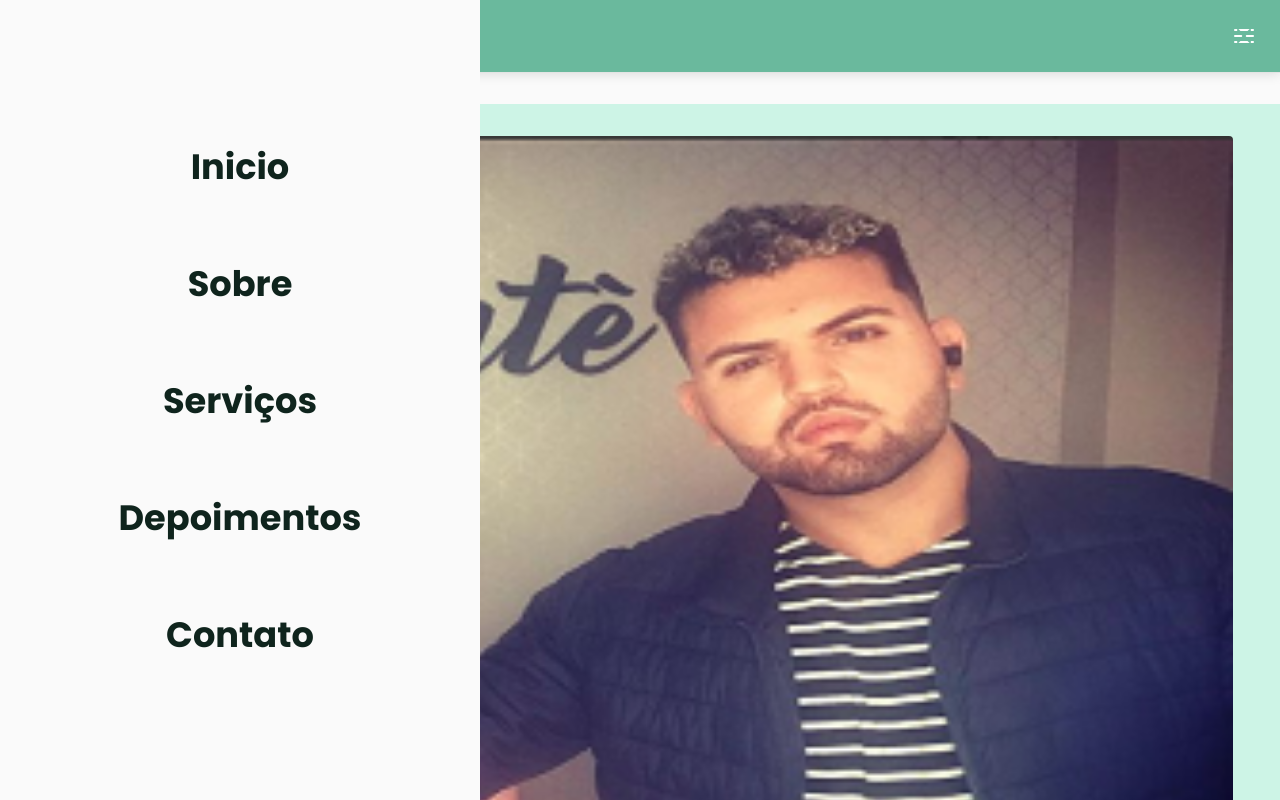
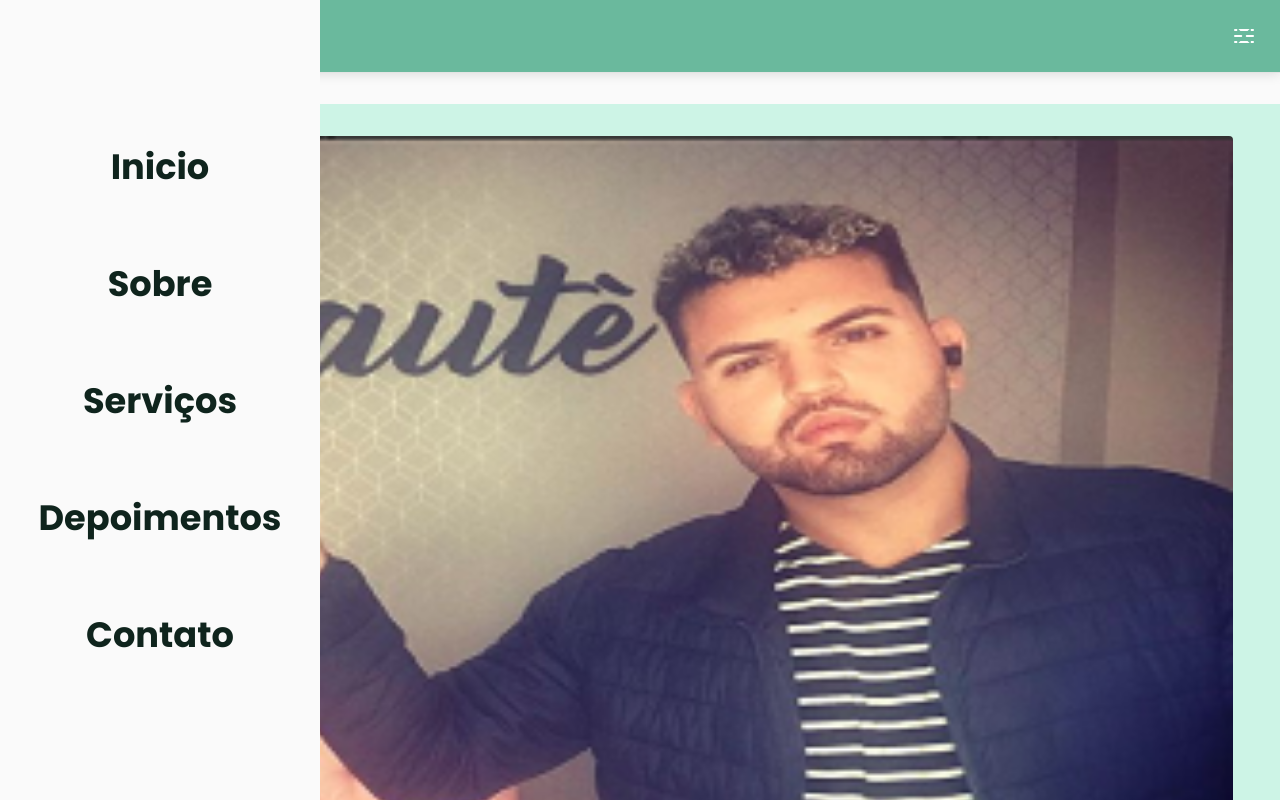
Before and after one commit to XablauGtx/Sal-oTeste, a plain HTML site: page index.html in a window 1280 px wide. Both pictures are taken after a click on the element 1244 px from the left and 36 px from the top of the page. Shown: the top 800 px of the page. Drawn offline with nearby package versions, Linux system fonts and the light colour scheme; files whose address does not match are found by name.

Commit message:
Update style.css

```diff
--- a/style.css
+++ b/style.css
@@ -204,7 +204,7 @@ nav.show .menu {
   visibility: visible;
   background: var(--body-color);
   height: 100vh;
-  width: 60vh;
+  width: 40vh;
   position: fixed;
   top: 0;
   left: 0;
```
